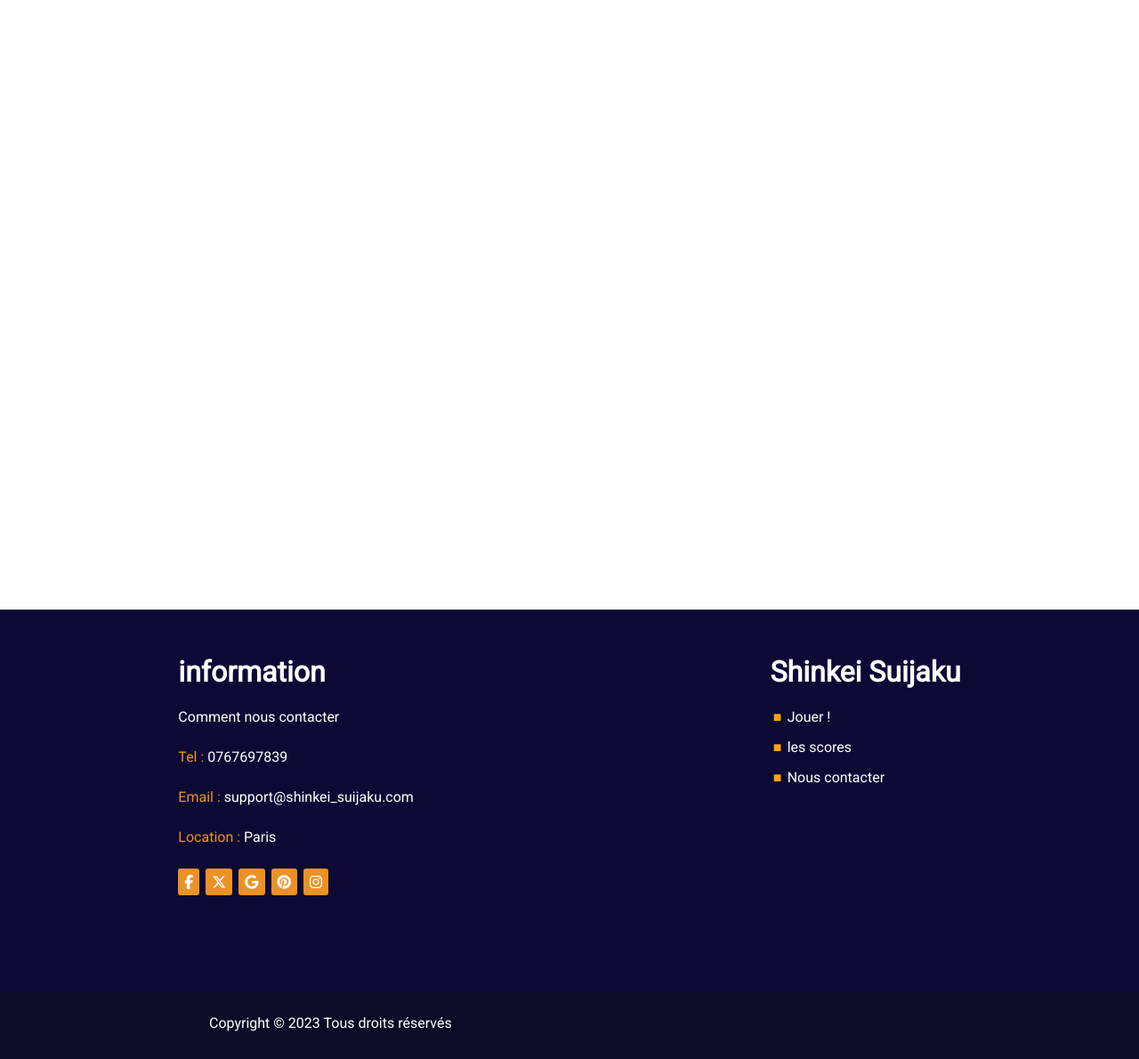
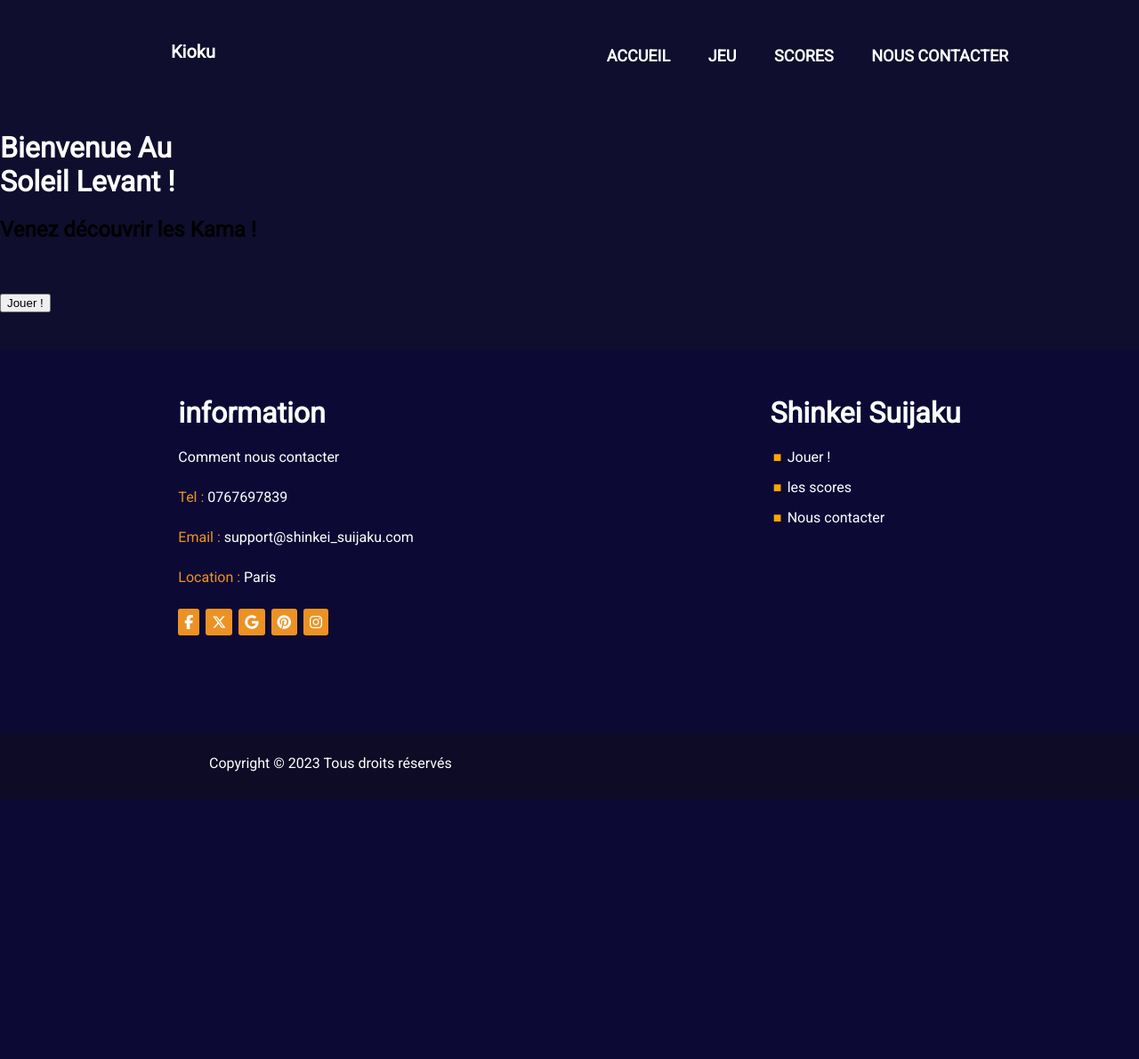
Before and after one commit to Mitake-ktm/Arigato, a PHP site: page / in a window 1280 px wide. Shown: the whole page at 89% size. After the commit the page ends 898 px from the top, so only its background shows below. Run offline with PHP 8.4, Linux system fonts and the light colour scheme; some libraries are stand-ins or nearby versions.

Commit message:
footer header et debut accueil

```diff
--- a/assets/css/footer.css
+++ b/assets/css/footer.css
@@ -44,7 +44,7 @@
     color: white;
 }
 footer{
-    position: absolute;
+    display: block;
     bottom:0;
     width:100%;
     height:100px;
--- /dev/null
+++ b/assets/css/header.css
@@ -0,0 +1,47 @@
+nav{
+    display: flex;
+    justify-content:center;
+    align-items: center;
+    color: white;
+    margin-right: 10%;
+}
+
+a{
+    color: white;
+}
+
+header a:hover{
+    color: #EC9224;
+    border-top: #EC9224;
+    padding-top: 45px;
+    padding-bottom: 45px;
+}
+
+.titre{
+    display: flex;
+    justify-content: space-between;
+    color: white;
+    margin-left: 15%;
+    margin-top: 2%;
+    font-size: large;
+}
+
+.titre p {
+    font-size: 20px;
+}
+
+/*h1,h2{
+    display: flex;
+    justify-content: center;
+    color: white;
+}*/
+
+header{
+    font-family: 'Roboto', sans-serif;
+
+}
+
+.titre li{
+    display: inline;
+    margin-right: 38px;
+}
--- a/assets/css/style.css
+++ b/assets/css/style.css
@@ -0,0 +1,43 @@
+body{
+    margin: 0;
+    background-color: #0F0E2E;
+    font-family: 'Roboto', sans-serif;
+}
+
+.titre_connexion{
+    display: flex;
+    justify-content: center;
+    color: white;
+    background-image: url(../images/connexion.png);
+    background-size :100%;
+    background-repeat: no-repeat;
+    object-fit: contain;
+    height: 150px;
+    padding-top: 100px;
+    margin-top: 2%;
+
+}
+
+.Formulaire_de_connexion{
+    display: flex;
+    justify-content: center;
+    margin-top:5%;
+
+}
+
+.bouton_connexion{
+   margin: auto;
+   width: 150px;
+   height: 50px;
+   text-transform: uppercase;
+   padding: 15px;
+   background-color:  #EC9224 ;
+   color: white;
+   border-style: none;
+   border-radius: 3px;
+}
+
+::placeholder{
+    color: grey;
+    padding-left: 10px;
+}
--- a/index.html
+++ b/index.html
@@ -4,10 +4,42 @@
 <meta charset="UTF-8">
 <title>Acceuil</title>
 <link rel="stylesheet" href="assets/css/footer.css">
+<link rel="stylesheet" href="assets/css/header.css">
+<link rel="stylesheet" href="./assets/css/style.css ">
 <style>@import url('https://fonts.googleapis.com/css2?family=Roboto&display=swap');</style>
 <script src="https://kit.fontawesome.com/5ee2b4f395.js" crossorigin="anonymous"></script>
 </head>
 <body>
+    <header>
+
+        <div class="titre"> <p><b>Kioku</b></p>
+            <nav>
+                <ul>
+                   <li> <a style="text-decoration: none;" href="index.html"><b>ACCUEIL</b></a> </li>
+                   <li> <a style="text-decoration: none;"href="memory.html"><b>JEU</b></a> </li>
+                   <li> <a style="text-decoration: none;"href="scores.html"><b>SCORES</b></a> </li>
+                    <li><a style="text-decoration: none;"href="contact.html"><b>NOUS CONTACTER</b></a> </li>
+                </ul>
+            </nav>
+        </div>
+
+    </header>
+
+    <main>
+
+        <div class="image_devant">
+            <p> <h1>Bienvenue Au <br> Soleil Levant !</h1>
+                <h2>Venez découvrir les Kama !</h2>
+                <br>
+                <br>
+                <button class="bouton_jouer" onclick="window.location.href = 'memory';">Jouer !</button>
+             </p>
+
+        </div>
+
+    </main>
+
+
 <!--the footer-->
 <footer>
     <div class="footer">
```
Also changed, not shown: login.html (+41 -0 lines), register.html (+46 -0 lines), assets/images/image 3.jpeg (added), assets/images/image arrière plan.jpg (added), 3 other files.
